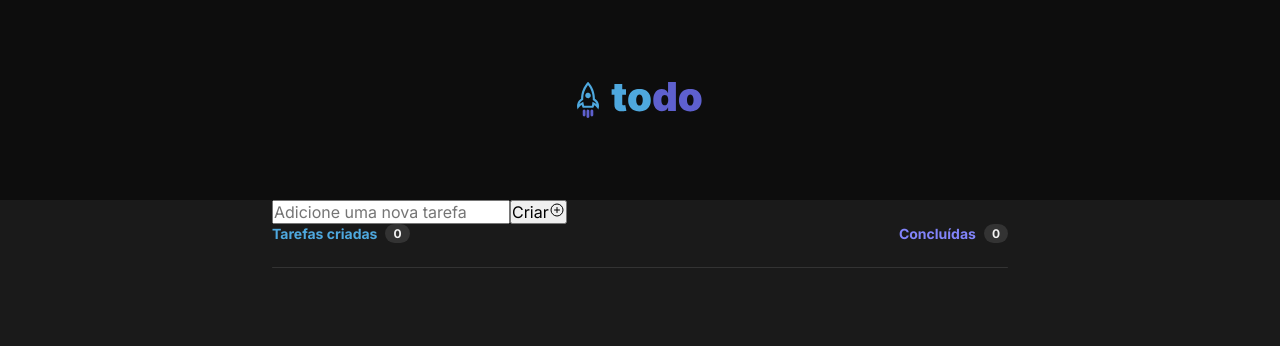
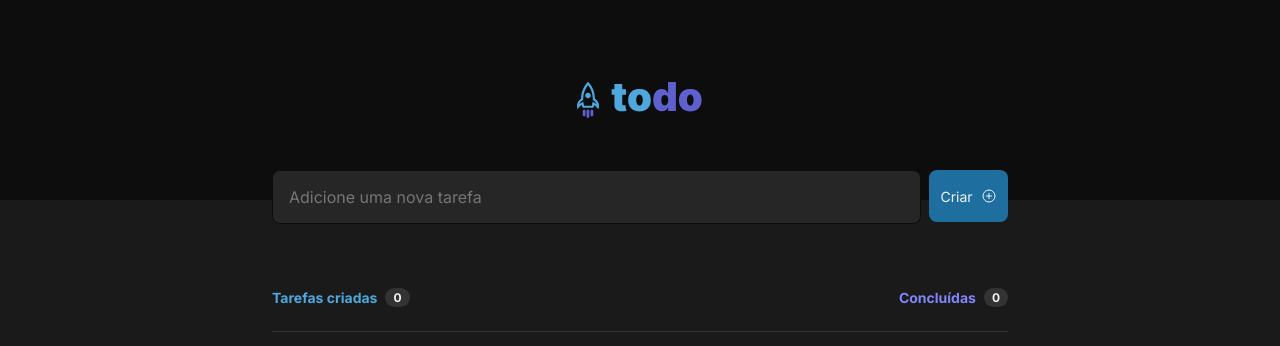
Before and after one commit to 300Marco/desafio-todoList-rocketseat, a React (Vite) app: page / in a window 1280 px wide. Shown: the top 346 px of the page. Built offline with nearby package versions, Linux system fonts and the light colour scheme.

Commit message:
Task component CSS tweaks

```diff
--- a/src/components/Tasks.module.css
+++ b/src/components/Tasks.module.css
@@ -1,3 +1,68 @@
+.createTask {
+    margin-top: calc(0px - 1.5rem - 6px);
+    margin-bottom: 4rem;
+}
+
+.createTask form {
+    display: flex;
+    gap: 0.5rem;
+}
+
+.createTask input {
+    background-color: var(--gray-500);
+    border: 1px solid var(--gray-700);
+    color: var(--gray-100);
+    width: 100%;
+    padding: 1rem;
+    border-radius: 8px;
+
+    transition: border 100ms;
+}
+
+.createTask input:hover {
+    border: 1px solid var(--purpleDark);
+}
+
+.createTask input:focus-within {
+    outline: transparent;
+    border:1px solid var(--purple);
+}
+
+.createTask button {
+    background-color: var(--blueDark);
+    color: var(--gray-100);
+    font-size: 0.875rem;
+    border: none;
+    border-radius: 8px;
+    width: 5.625rem;
+    height: 3.25rem;
+    cursor: pointer;
+
+    transition: background-color 100ms;
+
+    display: flex;
+    align-items: center;
+    justify-content: center;
+    gap: 0.5rem;
+}
+
+.createTask button:hover {
+    background-color: var(--blue);
+}
+
+@media (max-width: 500px) {
+    .createTask form {
+        flex-direction: column;
+    }
+
+    .createTask button {
+        width: 100%;
+    }
+}
+
+
+
+/* ########## HEADER ########## */
 .header {
     margin-bottom: 1.5rem;
 
@@ -30,7 +95,7 @@
     font-size: 0.75rem;
 }
 
-/* ########## LISTA DE TAREFAS ########## */
+/* ########## TODO LIST ########## */
 .toDoList {
     border-top: 1px solid var(--gray-400);
     border-radius: 8px;
@@ -41,7 +106,7 @@
     flex-direction: column;
 }
 
-/* ##### - SEM TAREFAS */
+/* ##### - NO TASKS */
 .noTasks {
     height: 15.25rem;
 
@@ -61,7 +126,7 @@
     line-height: 1.4rem;
 }
 
-/* ##### - COM TAREFAS */
+/* ##### - WITH TASKS */
 .boxWithTasks {
     background-color: var(--gray-500);
     padding: 1rem;
@@ -69,7 +134,7 @@
     border-radius: 8px;
 
     display: flex;
-    align-items: start;
+    align-items: center;
     justify-content: space-between;
     gap: 0.75rem;
 }
@@ -93,7 +158,7 @@
 .infoTask input[type=checkbox] + label:before {
     position: absolute;
     left: 0;
-    top: 4px;
+    top: 2px;
 
     content: "\2713";
     border: 2px solid var(--blue);
@@ -138,7 +203,7 @@
     color: var(--gray-300);
 }
 
-/* ##### - LIXEIRA */
+/* ##### - TRASH */
 .boxWithTasks button {
     line-height: 0;
     background-color: transparent;
```
